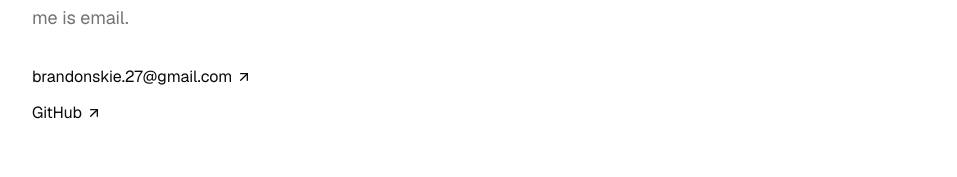
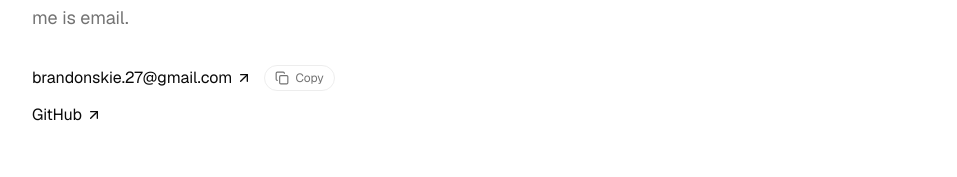
Before and after one commit to brandonskie27-hub/my-portfolio, a Next.js app: page / in a window 1280 px wide. Shown: the part 4676-4853 px from the top of the page, without its empty margins (160-1117 px from the left). Built offline with nearby package versions, Linux system fonts and the light colour scheme.

Commit message:
Add a copy button next to the contact email
A mailto: link does nothing on computers without a default mail app,
so visitors can now copy the address instead.

Co-Authored-By: Claude Opus 5.5 <noreply@anthropic.com>

```diff
--- a/components/contact.tsx
+++ b/components/contact.tsx
@@ -1,9 +1,12 @@
 import { ArrowUpRight } from "lucide-react"
+import { CopyEmailButton } from "@/components/copy-email-button"
 import { Reveal } from "@/components/reveal"
 import { cn } from "@/lib/utils"
 
+const EMAIL = "brandonskie.27@gmail.com"
+
 const CONTACT_LINKS = [
-  { label: "brandonskie.27@gmail.com", href: "mailto:brandonskie.27@gmail.com" },
+  { label: EMAIL, href: `mailto:${EMAIL}` },
   { label: "GitHub", href: "https://github.com/brandonskie27-hub" },
 ]
 
@@ -24,16 +27,14 @@ export function Contact() {
           </p>
 
           <div className="mt-8 flex flex-col gap-3">
-            {CONTACT_LINKS.map((link) => (
+            {CONTACT_LINKS.map((link) => {
+              const isEmail = link.href.startsWith("mailto:")
+              return (
+                <div key={link.label} className="flex flex-wrap items-center gap-3">
                   <a
-                key={link.label}
                     href={link.href}
-                target={link.href.startsWith("mailto:") ? undefined : "_blank"}
-                rel={
-                  link.href.startsWith("mailto:")
-                    ? undefined
-                    : "noopener noreferrer"
-                }
+                    target={isEmail ? undefined : "_blank"}
+                    rel={isEmail ? undefined : "noopener noreferrer"}
                     className={cn(
                       "group inline-flex w-fit items-center gap-1 rounded-sm text-base text-foreground transition-colors hover:text-muted-foreground",
                       focusRing
@@ -42,7 +43,10 @@ export function Contact() {
                     {link.label}
                     <ArrowUpRight className="size-4 transition-transform duration-200 group-hover:translate-x-0.5 group-hover:-translate-y-0.5" />
                   </a>
-            ))}
+                  {isEmail && <CopyEmailButton email={EMAIL} />}
+                </div>
+              )
+            })}
           </div>
         </div>
       </Reveal>
--- /dev/null
+++ b/components/copy-email-button.tsx
@@ -0,0 +1,66 @@
+"use client"
+
+import { useEffect, useState } from "react"
+import { Check, Copy } from "lucide-react"
+import { cn } from "@/lib/utils"
+
+const focusRing =
+  "outline-none focus-visible:ring-2 focus-visible:ring-ring/50 focus-visible:ring-offset-2 focus-visible:ring-offset-background"
+
+/** Older browsers, or a page that isn't focused, can refuse the async
+ *  Clipboard API; a hidden textarea with execCommand still works there. */
+function copyWithFallback(text: string) {
+  const textarea = document.createElement("textarea")
+  textarea.value = text
+  textarea.setAttribute("readonly", "")
+  textarea.style.position = "fixed"
+  textarea.style.opacity = "0"
+  document.body.appendChild(textarea)
+  textarea.select()
+  const ok = document.execCommand("copy")
+  document.body.removeChild(textarea)
+  return ok
+}
+
+// A mailto: link does nothing on computers with no default mail app, so this
+// gives every visitor a way to grab the address.
+export function CopyEmailButton({ email }: { email: string }) {
+  const [status, setStatus] = useState<"idle" | "copied" | "failed">("idle")
+
+  useEffect(() => {
+    if (status === "idle") return
+    const timer = setTimeout(() => setStatus("idle"), 2000)
+    return () => clearTimeout(timer)
+  }, [status])
+
+  async function handleCopy() {
+    try {
+      await navigator.clipboard.writeText(email)
+      setStatus("copied")
+    } catch {
+      setStatus(copyWithFallback(email) ? "copied" : "failed")
+    }
+  }
+
+  const label = status === "copied" ? "Copied" : status === "failed" ? "Copy failed" : "Copy"
+
+  return (
+    <button
+      type="button"
+      onClick={handleCopy}
+      aria-label={status === "idle" ? `Copy email address ${email}` : undefined}
+      className={cn(
+        "inline-flex items-center gap-1.5 rounded-full border border-border/70 px-2.5 py-1 text-xs text-muted-foreground transition-colors hover:border-foreground/40 hover:text-foreground",
+        focusRing
+      )}
+    >
+      {status === "copied" ? (
+        <Check className="size-3.5" aria-hidden="true" />
+      ) : (
+        <Copy className="size-3.5" aria-hidden="true" />
+      )}
+      {/* Announced to screen readers when it changes to "Copied". */}
+      <span aria-live="polite">{label}</span>
+    </button>
+  )
+}
```
Lines whose indentation alone changed are shown as unchanged.
